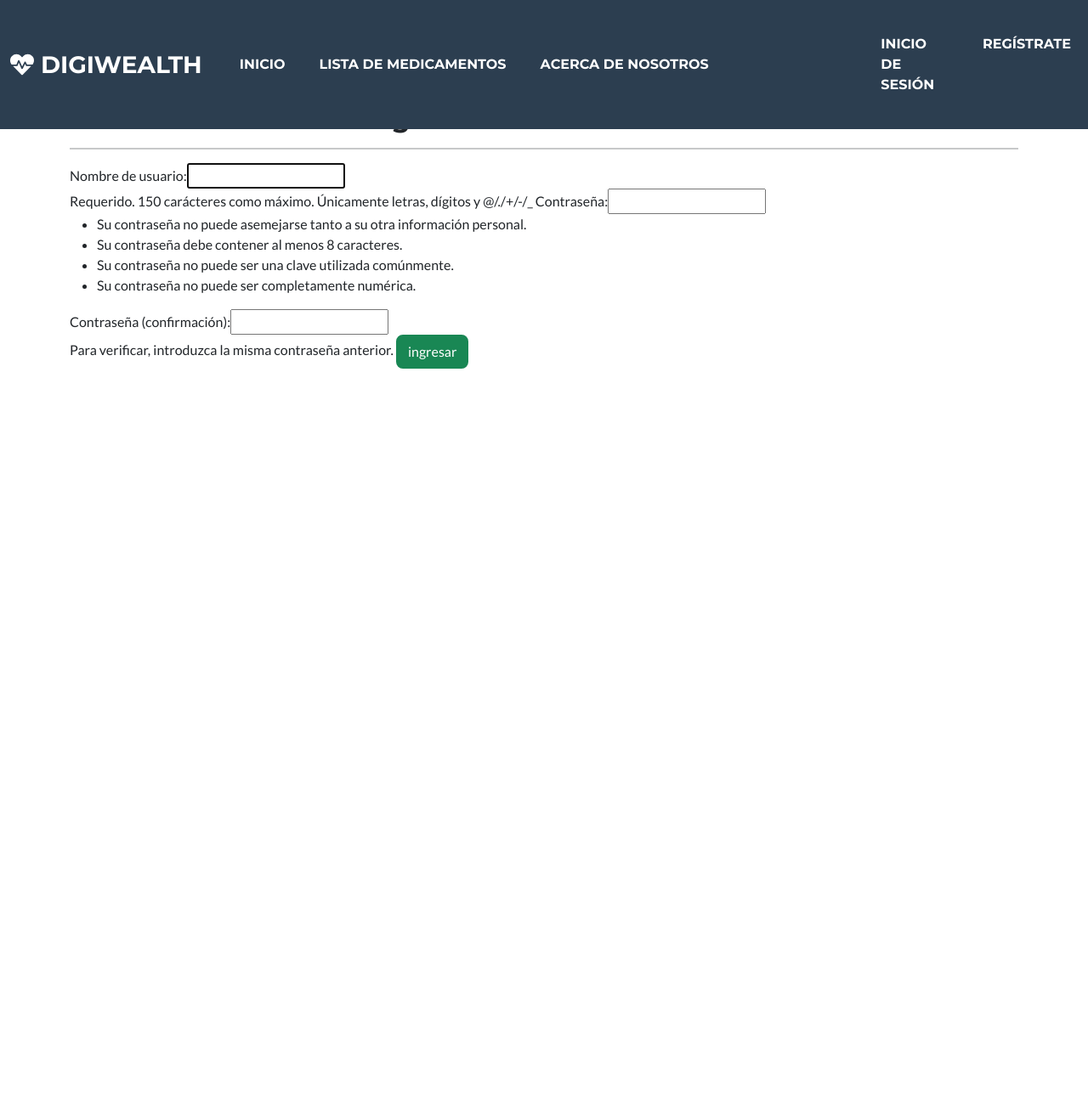
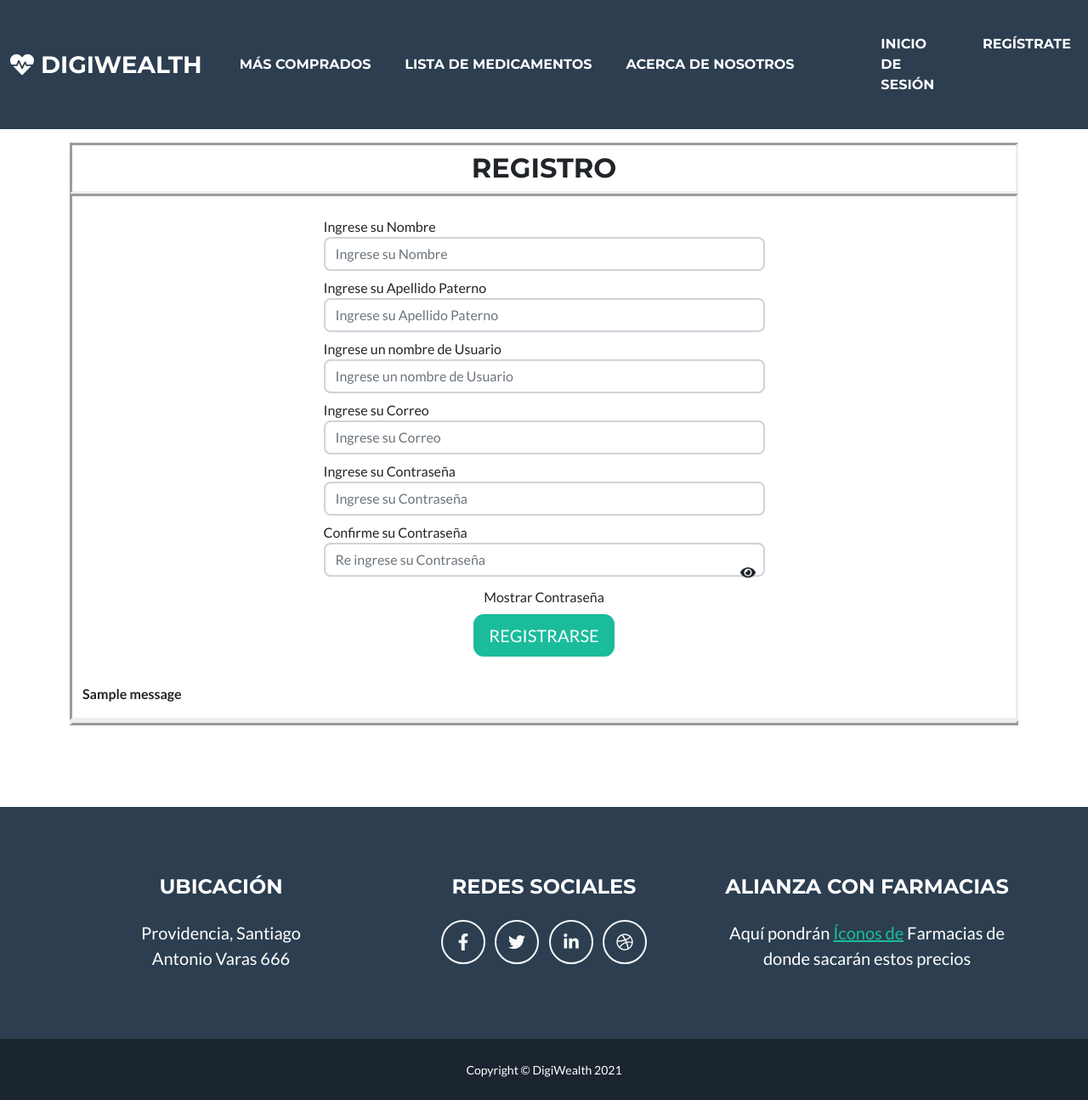
Before and after one commit to BlackMirror320/Proyecto_Sanna, a Django app: page /registro/ in a window 1280 px wide. Shown: the whole page at 85% size. Before the commit the page ends 434 px from the top, so only its background shows below. Run offline with Django 3.2, Linux system fonts and the light colour scheme; tables that the repository leaves empty hold one stand-in row (values such as "Sample post"); one stand-in notice (Sample message) is shown; some libraries are stand-ins or nearby versions.

Commit message:
Añadidas Tablas BD; Creado un Registro Bueno

```diff
--- a/myvenv/sanna/blog/forms.py
+++ b/myvenv/sanna/blog/forms.py
@@ -1,6 +1,16 @@
 from django import forms
 from .models import Post
+
+from django.forms import ModelForm
+#Para el Formulario
 from django.contrib.auth.forms import UserCreationForm
+from django.contrib.auth.models import User
 
 class CustomUserCreationForm(UserCreationForm):
     pass
+
+#Este será para el administrador
+class CreateUserForm(UserCreationForm):
+    class Meta:
+        model = User
+        fields = ['first_name','last_name','username','email','password1','password2']
--- a/myvenv/sanna/blog/static/css/Principal/estilo.css
+++ b/myvenv/sanna/blog/static/css/Principal/estilo.css
@@ -13,3 +13,18 @@
 .padeado{
     padding-bottom: -2.5%;
 }
+
+.password-icon{
+    float: right;
+    position: relative;
+    margin: -25px 10px 0 0;
+    cursor: pointer;
+}
+
+
+.abs-center{
+    display: flex;
+  align-items: center;
+  justify-content: center;
+  min-height: 100vh;
+}
--- a/myvenv/sanna/blog/templates/Credenciales/registro.html
+++ b/myvenv/sanna/blog/templates/Credenciales/registro.html
@@ -4,81 +4,122 @@
 <html lang="en">
 
 <head>
-    <meta charset="UTF-8">
-    <meta name="viewport" content="width=device-width, initial-scale=1.0">
-    <title>Registro - Digiwealth</title>
-    <link href="https://fonts.googleapis.com/css2?family=Montserrat:wght@200;400;600&display=swap" rel="stylesheet">
-    <link rel="stylesheet" href="https://cdn.linearicons.com/free/1.0.0/icon-font.min.css">
-    <link rel="stylesheet" href="{% static 'css/Credenciales/registro.css' %}" type="text/css">
-    <link href="https://fonts.googleapis.com/css2?family=Quicksand:wght@300;400&display=swap" rel="stylesheet">
+    <meta charset="utf-8" />
+        <meta name="viewport" content="width=device-width, initial-scale=1, shrink-to-fit=no" />
+        <meta name="description" content="" /> <!--No es necesario rellenarlo-->
+        <meta name="author" content="" /> <!--No es necesario rellenarlo-->
+        <title>Registro Usuario</title>
+        <!-- Favicon-->
+        <link rel="icon" href="{% static 'img/favicon/medicine.ico' %}" type="image/png" /> <!--ESTE ES EL ICONO AL LADO DEL TITLE-->
+        {% include "header.html" %}
 </head>
 
 <body class="form">
-    <header class="form__header">
-        <div class="form__logo">
-            <a href="index.html"><img src="{% static 'img/logo/logo1.png' %}" alt="Heptacore"></a>
+    <!-- Navigation-->
+    <nav class="navbar navbar-expand-lg bg-secondary text-uppercase fixed-top" id="mainNav">
+        <div class="container">
+            <a class="navbar-brand" href="{% url 'inicio'%}"><i class="fas fa-heartbeat"></i> DigiWealth</a>
+            <button class="navbar-toggler text-uppercase font-weight-bold bg-primary text-white rounded" type="button" data-bs-toggle="collapse" data-bs-target="#navbarResponsive" aria-controls="navbarResponsive" aria-expanded="false" aria-label="Toggle navigation">
+                Menú
+                <i class="fas fa-bars"></i>
+            </button>
+            <div class="collapse navbar-collapse" id="navbarResponsive">
+                <ul class="navbar-nav ms-2">
+                    <li class="nav-item mx-0 mx-lg-1"><a class="nav-link py-3 px-0 px-lg-3 rounded" href="#portfolio">Más Comprados</a></li>
+                    <li class="nav-item mx-0 mx-lg-1"><a class="nav-link py-3 px-0 px-lg-3 rounded" href="{% url 'medicamentos' %}">Lista de Medicamentos</a></li>
+                    <li class="nav-item mx-0 mx-lg-1"><a class="nav-link py-3 px-0 px-lg-3 rounded" href="{% url 'acercade' %}">Acerca de Nosotros</a></li>
+                </ul>
             </div>
-        <div class="form__separador">
-
         </div>
-        <span class="form__nombre">Registro Usuario</span>
-    </header>
-    <form action="" class="form__content" method="POST">
+        <div>
+            <div>
+                <ul class="navbar-nav ms-auto">
+                    <li class="nav-item mx-0 mx-lg-1"><a class="nav-link py-3 px-0 px-lg-3 rounded" href="{% url 'login' %}">Inicio de Sesión</a></li>
+                    <li class="nav-item mx-0 mx-lg-1"><a class="nav-link py-3 px-0 px-lg-3 rounded" href="{% url 'registro' %}">Regístrate</a></li>
+                </ul>
+            </div>
+        </div>
+    </nav><br><br><br><br><br><br><br>
+    <div class="container">
+        <div class="container" style="border-style: inset;">
+            <center><h2 class="pt-2">REGISTRO</h2></center>
+        </div>
+        <div class="container" style="border-style: inset;"><br>
+            <form role="form" action="#" method="POST" id="frmRegistro">
             {% csrf_token %}
-        <div class="input-group center-fix">
-            <div class="input-group__icon">
-                <i class="lnr lnr-user"></i>
-            </div>
-            <input type="text" placeholder="Nombre Completo" name="nombre" id="nombre" class="input-group__input">
+              <div class="form-label-group container col-lg-6 pb-2" id="fgFirst_name">
+                <label for="first_name">Ingrese su Nombre</label>
+                <input required type="text" name="first_name" id="first_name" class="form-control" placeholder="Ingrese su Nombre">
               </div>
 
-        <div class="input-group center-fix">
-            <div class="input-group__icon">
-                <i class="lnr lnr-user"></i>
-            </div>
-            <input type="text" placeholder="RUT sin punto ni guión" name="rut" id="rut" class="input-group__input">
+              <div class="form-label-group container col-lg-6 pb-2" name id="fgLast_name">
+                <label for="last_name">Ingrese su Apellido Paterno</label>
+                <input required type="text" name="last_name" id="last_name" class="form-control" placeholder="Ingrese su Apellido Paterno">
               </div>
 
-        <div class="input-group center-fix">
-            <div class="input-group__icon">
-                <i class="lnr lnr-bubble"></i>
-            </div>
-            <input type="text" placeholder="Correo Electrónico" name="mail" id="mail" class="input-group__input">
+              <div class="form-label-group container col-lg-6 pb-2" id="fgUsername">
+                <label for="username">Ingrese un nombre de Usuario</label>
+                <input required type="text" name="username" id="username" class="form-control" placeholder="Ingrese un nombre de Usuario">
               </div>
 
-        <div class="input-group center-fix">
-            <div class="input-group__icon">
-                <i class="lnr lnr-lock"></i>
-            </div>
-            <input type="text" placeholder="Contraseña" name="pass" id="pass" class="input-group__input">
+              <div class="form-label-group container col-lg-6 pb-2" id="fgEmail">
+                <label for="email">Ingrese su Correo</label>
+                <input required type="text" name="email" id="email" class="form-control" placeholder="Ingrese su Correo">
               </div>
 
-        <div class="checkbox-group center-fix">
-            <input type="checkbox" name="terms" id="terms">
-            <label for="terms" class="checkbox-label">Acepto los <span id="terms">términos y condiciones de servicio.</span></label>
-        </div>
-        <div>
-
-        </div>
-        <div class="submit-group center-fix">
-            <button class="btn btn--primary" type="submit">Registrarse          <i class="lnr lnr-chevron-right"></i></button>
+              <div class="form-label-group container col-lg-6 pb-2" id="fgPassword1">
+                <label for="password1">Ingrese su Contraseña</label>
+                <input required type="password" name="password1" id="password1" class="form-control password1" placeholder="Ingrese su Contraseña">
               </div>
 
+              <div class="form-label-group container col-lg-6 pb-2" id="fgPassword2">
+                <label for="password2">Confirme su Contraseña</label>
+                <input required type="password" name="password2" id="password2" class="form-control password2" placeholder="Re ingrese su Contraseña">
+              </div>
 
+              <center><div class="form-label-group container col-lg-6 pb-2 pt-1" id="fgPassword2">
+                <span class="fa fa-fw fa-eye password-icon show-password"></span> Mostrar Contraseña
+              </div></center>
+
+              <center><button class="btn btn-lg btn-primary btn-block btn-login text-uppercase font-weight-bold mb-2" type="submit">Registrarse</button></center>
+
+              <div class="centrar">
+                  <a href="javascript:history.back(1)"><i class="fa fa-arrow-circle-o-left" aria-hidden="true" style="color: white"> Volver</i></a>
+              </div>
+              {% for message in messages %}
+              <p><b>{{message}}</b></p>
+              {% endfor %}
           </form>
+        </div>
+        <div  style="border-style: outset;"></div>
+    </div><br><br><br><br>
 
 
-
-    <footer>
-        <div class="footer">
-            <span>Lorem ipsum dolor sit amet consectetur adipisicing elit. Error provident eaque incidunt dignissimos optio sunt cupiditate quae, esse tempore veniam illo cumque modi earum. Saepe aliquid voluptatum iusto earum? In accusantium optio non ipsam similique quae assumenda repellat debitis? Autem.</span>
-            <span>Lorem ipsum dolor sit amet consectetur adipisicing elit. Mollitia quod, itaque illum sed magni tempore similique nihil eligendi debitis libero assumenda, optio, suscipit deleniti odit at beatae minima? Temporibus, debitis assumenda. Asperiores consequuntur porro delectus libero et. Est, saepe cum.</span>
-            <span>Lorem ipsum dolor sit amet consectetur adipisicing elit. Ducimus maxime officiis quaerat itaque deleniti ratione labore nemo ad non modi, eligendi odio mollitia nisi? Voluptate, recusandae fugiat nihil aperiam doloribus porro minima reprehenderit eum iste eius! Maiores facilis mollitia est?</span>
-            <span>&#169 Todos los derechos reservados</span>
-        </div>
-    </footer>
+    {% include "footer.html" %}
 </body>
+</html>
 
 
+<script>
+  window.addEventListener("load", function() {
 
-</html>
+    // icono para poder interaccionar con el elemento
+    showPassword = document.querySelector('.show-password');
+    showPassword.addEventListener('click', () => {
+
+      // elementos input de tipo password
+      password1 = document.querySelector('.password1');
+      password2 = document.querySelector('.password2');
+
+      if ( password1.type === "text" ) {
+        password1.type = "password"
+        password2.type = "password"
+        showPassword.classList.remove('fa-eye-slash');
+      } else {
+        password1.type = "text"
+        password2.type = "text"
+        showPassword.classList.toggle("fa-eye-slash");
+      }
+  })
+});
+</script>
--- a/myvenv/sanna/blog/views.py
+++ b/myvenv/sanna/blog/views.py
@@ -12,7 +12,7 @@ from django.contrib.auth.forms import UserCreationForm
 from django.contrib import messages
 from django.contrib.auth import authenticate, login, logout
 from django.contrib.auth.decorators import login_required, user_passes_test
-from .forms import CustomUserCreationForm
+from .forms import *
 
 # Create your views here.
 # <----- REDIRECCIONES POR CARPETA ----->
@@ -29,25 +29,22 @@ def acercade(request):
 #def login(request):
  #   return render(request,'Credenciales/login.html', {'title':'login'})
 
-def register(request):
+def registro(request):
+    if request.user.is_authenticated:
+        return redirect('index2')
+    else:
+        form = CreateUserForm()
+        if request.method == 'POST':
+            form = CreateUserForm(request.POST)
+            if form.is_valid():
+                form.save()
+                user = form.cleaned_data.get('username')
+                messages.success(request, 'Se registró el usuario ' + user)
+                return redirect('login')
+        return render(request, 'Credenciales/registro.html', {'form':form})
 
 
-    return render(request,'Credenciales/registro.html',{'title':'register'})
 
-def registro(request):
-     data = {
-        'form': CustomUserCreationForm()
-    }
-     if request.method == 'POST':
-        formulario = CustomUserCreationForm(data=request.POST)
-        if formulario.is_valid():
-            formulario.save()
-            user = authenticate(username=formulario.cleaned_data["username"],password=formulario.cleaned_data["password1"])
-            login(request,user)
-            messages.success(request, "Te has registrado correctamente")
-            return redirect(to="/")
-        data["form"] = formulario
-     return render(request,'registration/registrob.html',data)
 #ESTE ES UN EXPERIMENTAL PARA VER SI SIENDO SUPER USER LOGEADO, LLEVABA COMO INDEX AL INICIO_FARMACIA
 #@login_required(login_url='login')                              #Solo se muestra logeado
 #@user_passes_test((lambda u: u.is_superuser),login_url='login') #Indico Superusuario
@@ -120,3 +117,22 @@ def medicamentos(request):
 
 
 # <=============================================>
+
+
+#------------------------------------------------------------------------------------------------------------------------------
+#ESTE ES EL REGISTRO DEL DANIER
+#def registro(request):
+#     data = {
+#        'form': CustomUserCreationForm()
+#    }
+#     if request.method == 'POST':
+#        formulario = CustomUserCreationForm(data=request.POST)
+#        if formulario.is_valid():
+#            formulario.save()
+#            user = authenticate(username=formulario.cleaned_data["username"],password=formulario.cleaned_data["password1"])
+#            login(request,user)
+#            messages.success(request, "Te has registrado correctamente")
+#            return redirect(to="/")
+#        data["form"] = formulario
+#     return render(request,'registration/registrob.html',data)
+#------------------------------------------------------------------------------------------------------------------------------
--- a/myvenv/sanna/sanna/urls.py
+++ b/myvenv/sanna/sanna/urls.py
@@ -29,7 +29,7 @@ urlpatterns = [
 
     #Crendeciales
     path('login',views.login,name='login'),
-    path('register',views.register,name='register'),
+    path('registro/', views.registro,name="registro"),
     path('accounts/',include('django.contrib.auth.urls')),
     #LISTA DE MEDICAMENTOS
     path('medicamentos',views.medicamentos, name='medicamentos'),
@@ -38,7 +38,7 @@ urlpatterns = [
     path('inicio/', views.inicio, name="inicio"),
     path('acercade/', views.acercade, name="acercade"),
     path('inicio_farmacia/<int:id>', views.inicio_farmacia, name="inicio_farmacia"),
-    path('registro/', views.registro,name="registro"),
+
 
 
 
```
Also changed, not shown: myvenv/sanna/blog/models.py (+26 -0 lines), myvenv/sanna/blog/templates/Credenciales/login.html (added, +38 -0 lines), myvenv/sanna/sanna/settings.py (+12 -11 lines), myvenv/sanna/blog/migrations/0003_auto_20210630_2044.py (added). Lines whose indentation alone changed are shown as unchanged.
